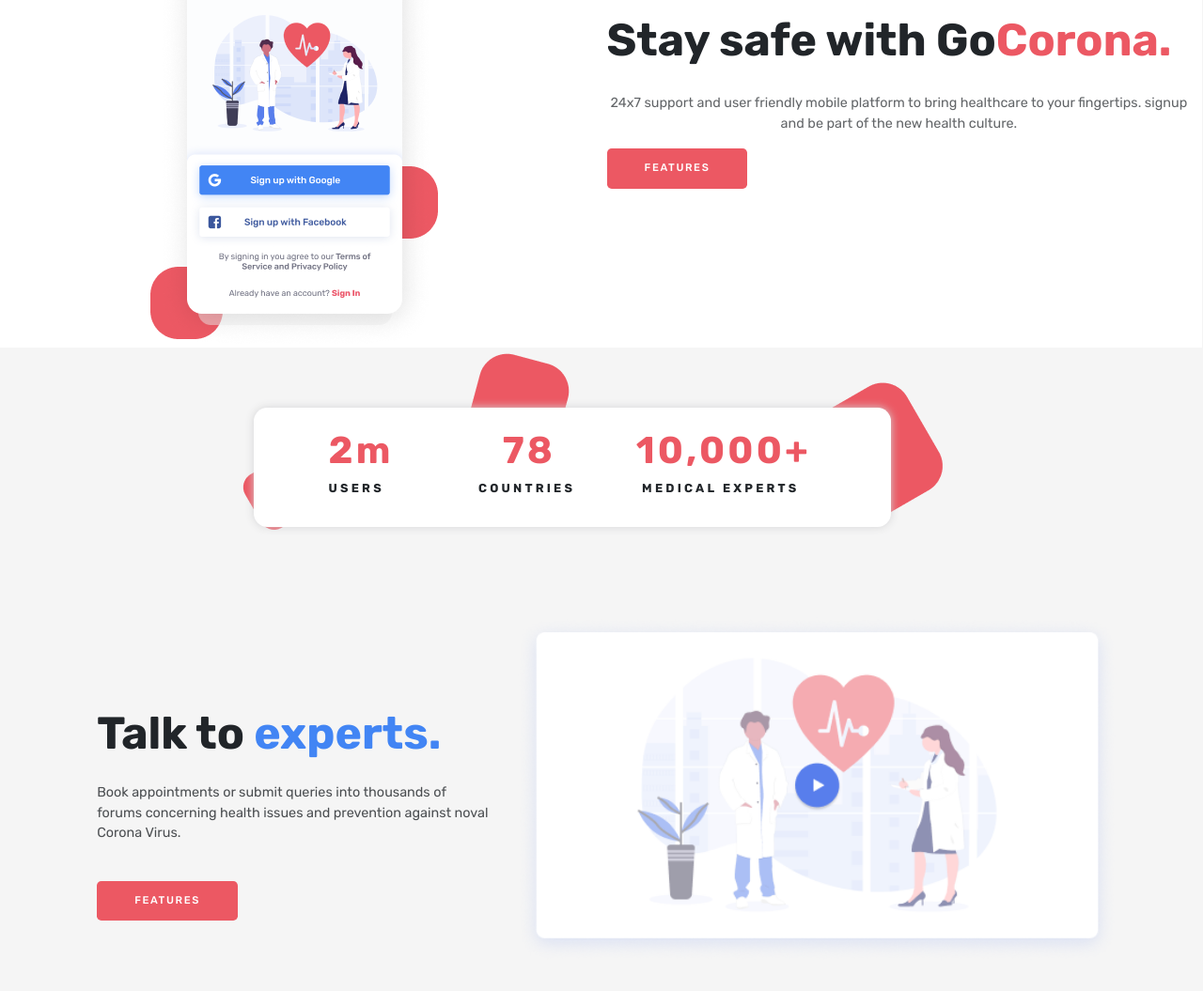
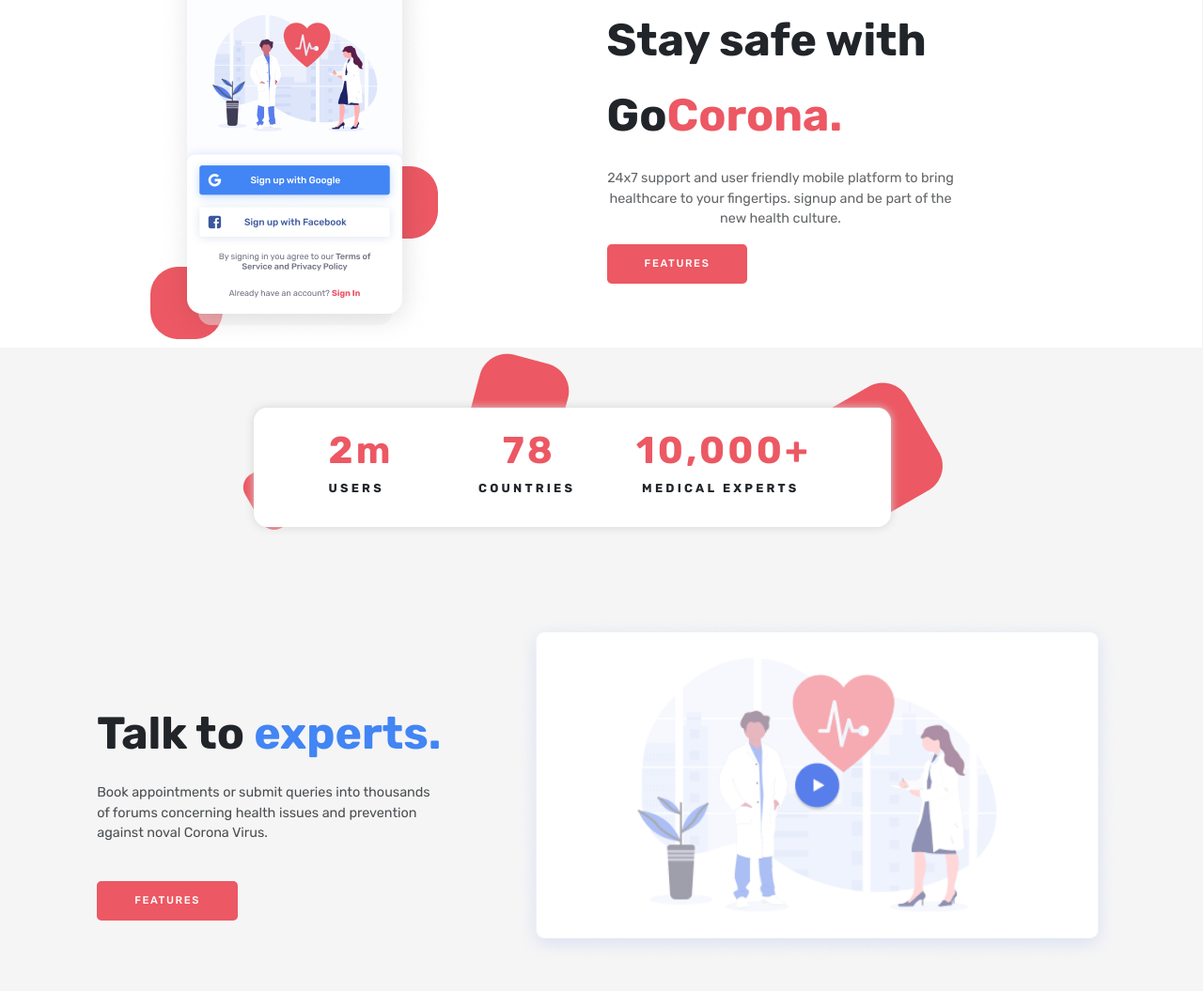
Before and after one commit to sanwofg/go-corona-project, a plain HTML site: page index.html in a window 1280 px wide. Shown: the part 1541-2596 px from the top of the page at 94% size. Drawn offline with nearby package versions, Linux system fonts and the light colour scheme.

Commit message:
latest commits

```diff
--- a/style.css
+++ b/style.css
@@ -34,6 +34,7 @@ main{
 .family{
     font-size: 2.8rem;
     min-width: 40vw;
+    max-width:40vw;
     font-weight: 700;
     font-family: rubik;
     margin-top: 25vh;
@@ -49,6 +50,7 @@ main{
     font-size: 0.9rem;
     opacity: 0.7;
     min-width:28vw;
+    max-width:28vw;
     margin-left: 3vw;
 }
 .started-button{
@@ -118,6 +120,7 @@ main{
 .corona-safe-text{
     font-size: 3rem;
     min-width: 30vw;
+    max-width:30vw;
     font-weight: 700;
     font-family: rubik;
     margin-top: 43vh;
@@ -131,7 +134,7 @@ main{
     font-size: 0.9rem;
     opacity: 0.7;
     min-width:28.9vw;
-
+    max-width:28.9vw;
 }
 .features-button{
     background-color: #EC5863;
@@ -211,6 +214,7 @@ main{
 .experts{
     font-size: 3rem;
     min-width: 30vw;
+    max-width: 30vw;
     font-weight: 700;
     font-family: rubik;
     margin-top: 23vh;
@@ -222,6 +226,7 @@ main{
     font-size: 0.9rem;
     opacity: 0.8;
     min-width:29vw;
+    max-width: 29vw;
     margin-bottom: 5vh;
 }
 .doctors-image{
```
